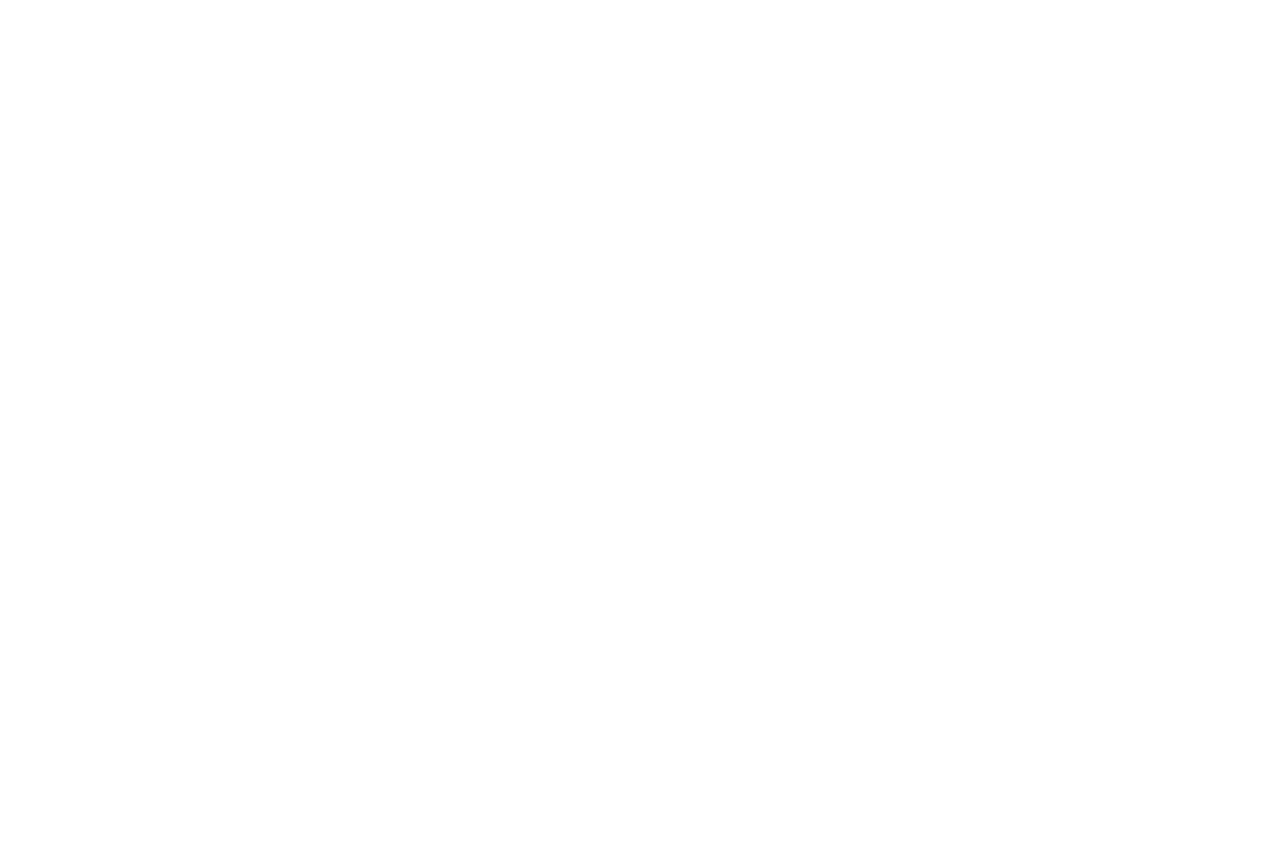
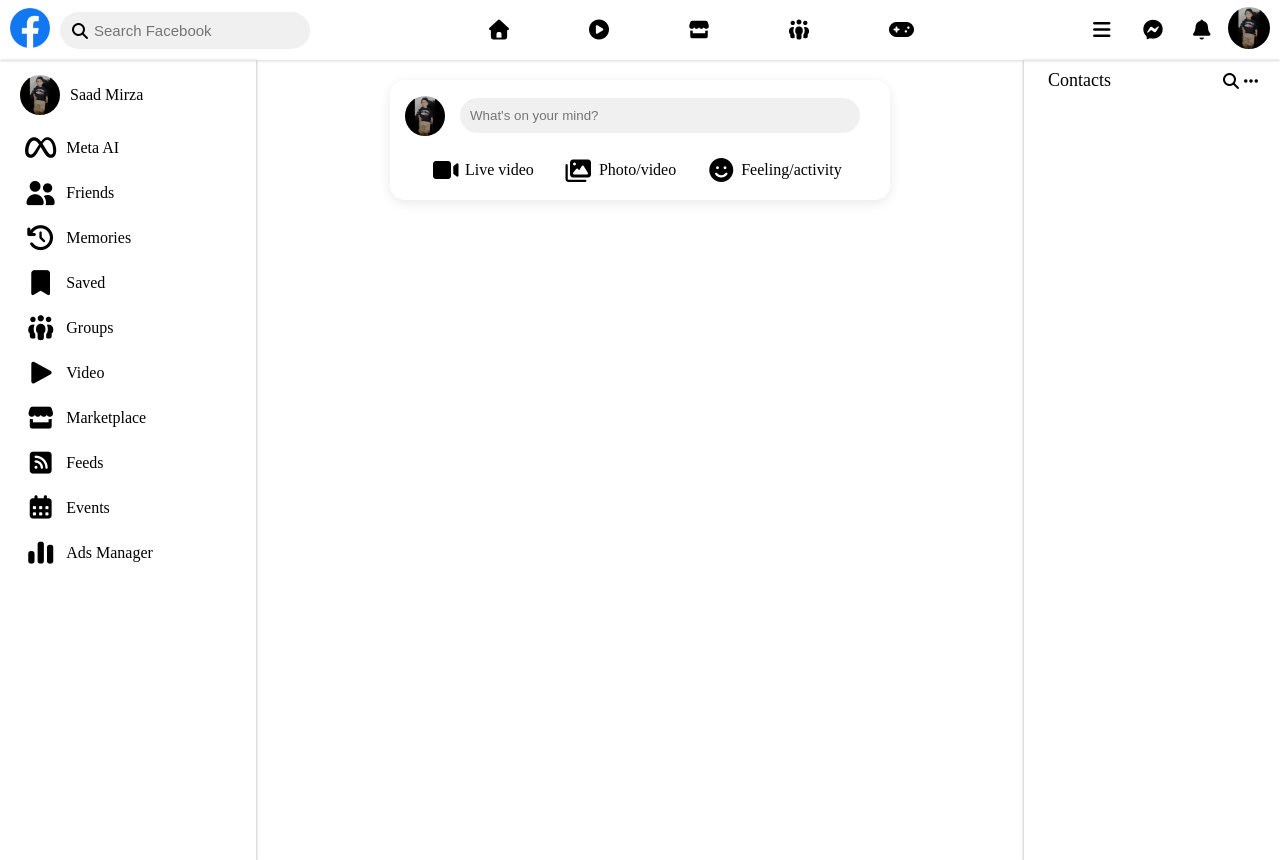
Before and after one commit to saadmirza729/Facebook-clone, a plain HTML site: page index.html in a window 1280 px wide. Before the commit the page ends 800 px from the top, so only its background shows below. Drawn offline with Linux system fonts and the light colour scheme.

Commit message:
file updated

```diff
--- a/index.html
+++ b/index.html
@@ -1,11 +1,129 @@
 <!DOCTYPE html>
 <html lang="en">
+
 <head>
     <meta charset="UTF-8">
     <meta name="viewport" content="width=device-width, initial-scale=1.0">
-    <title>Document</title>
+    <title>Facebook Clone</title>
+    <link rel="stylesheet" href="style.css">
+    <link rel="stylesheet" href="https://cdnjs.cloudflare.com/ajax/libs/font-awesome/7.0.1/css/all.min.css"
+        integrity="sha512-2SwdPD6INVrV/lHTZbO2nodKhrnDdJK9/kg2XD1r9uGqPo1cUbujc+IYdlYdEErWNu69gVcYgdxlmVmzTWnetw=="
+        crossorigin="anonymous" referrerpolicy="no-referrer" />
+
 </head>
+
 <body>
 
+    <header>
+        <nav>
+            <div class="nav-left">
+                <div class="logo">
+                    <img src="./assets/pics/Facebook Logo.png" alt="">
+                </div>
+                <div class="input-nav">
+                    <i class=" search-icon fa-solid fa-magnifying-glass"></i>
+                    <input type="text" placeholder="Search Facebook">
+                </div>
+            </div>
+            <div class="nav-mid">
+
+                <i class=" icon-1 fa-solid fa-house"></i>
+                <i class=" icon-1 fa-solid fa-circle-play"></i>
+                <i class=" icon-1 fa-solid fa-store"></i>
+                <i class=" icon-1 fa-solid fa-people-group"></i>
+                <i class=" icon-1 fa-solid fa-gamepad"></i>
+            </div>
+            <div class="nav-right">
+
+                <i class=" icon-2 fa-solid fa-bars"></i>
+                <i class=" icon-2 fa-brands fa-facebook-messenger"></i>
+                <i class=" icon-2 fa-solid fa-bell"></i>
+
+                <div class="profile-img">
+                    <img src="./assets/pics/profile pic.jpg" alt="">
+                </div>
+            </div>
+        </nav>
+    </header>
+
+    <main>
+
+        <div class="main-left">
+            <div class="side-name1">
+                <img src="./assets/pics/profile pic.jpg" alt="">
+                <p>Saad Mirza</p>
+            </div>
+            <div class="side-name1 side-icon1">
+                <i class="fa-brands fa-meta"></i>
+                <p>Meta AI</p>
+            </div>
+            <div class="side-name1 side-icon1">
+                <i class="fa-solid fa-user-group"></i>
+                <p>Friends</p>
+            </div>
+            <div class="side-name1 side-icon1">
+                <i class="fa-solid fa-clock-rotate-left"></i>
+                <p>Memories</p>
+            </div>
+            <div class="side-name1 side-icon1">
+                <i class="fa-solid fa-bookmark"></i>
+                <p>Saved</p>
+            </div>
+            <div class="side-name1 side-icon1">
+                <i class="fa-solid fa-people-group"></i>
+                <p>Groups</p>
+            </div>
+            <div class="side-name1 side-icon1">
+                <i class="fa-solid fa-play"></i>
+                <p>Video</p>
+            </div>
+            <div class="side-name1 side-icon1">
+                <i class="fa-solid fa-store"></i>
+                <p>Marketplace</p>
+            </div>
+            <div class="side-name1 side-icon1">
+                <i class="fa-solid fa-square-rss"></i>
+                <p>Feeds</p>
+            </div>
+            <div class="side-name1 side-icon1">
+                <i class="fa-solid fa-calendar-days"></i>
+                <p>Events</p>
+            </div>
+            <div class="side-name1 side-icon1">
+                <i class="fa-solid fa-chart-simple"></i>
+                <p>Ads Manager</p>
+            </div>
+
+        </div>
+        <div class="main-mid">
+            <div class="uploads">
+                <div class="status-logo">
+                    <img src="./assets/pics/profile pic.jpg" alt="">
+                </div>
+                <input type="text" placeholder="What's on your mind?" class="mid-input">
+                <div class="info1">
+                    <div class="mid-icon1 icon-i"><i class="fa-solid fa-video"></i>
+                    <p>Live video</p></div>
+                    <div class="mid-icon2 icon-i"><i class="fa-solid fa-images"></i>
+                    <p>Photo/video</p></div>
+                    <div class="mid-icon3 icon-i"><i class="fa-solid fa-face-smile"></i>
+                    <p>Feeling/activity</p></div>
+
+                </div>
+            </div>
+        </div>
+        <div class="main-right">
+            <div class="contacts">
+                <p>Contacts</p>
+                <i class="fa-solid fa-magnifying-glass"></i>
+                <i class="fa-solid fa-ellipsis"></i>
+            </div>
+
+        </div>
+    </main>
+
+
+    <script src="app.js"></script>
 </body>
+
 </html>
--- a/style.css
+++ b/style.css
@@ -0,0 +1,212 @@
+* {
+    padding: 0;
+    margin: 0;
+    box-sizing: border-box;
+}
+
+
+nav {
+    display: flex;
+    align-items: center;
+    justify-content: space-between;
+    width: 100%;
+    height: 60px;
+    box-shadow: rgba(0, 0, 0, 0.1) 0px 1px 3px 0px, rgba(0, 0, 0, 0.06) 0px 1px 2px 0px;
+}
+
+.nav-left {
+    display: flex;
+    align-items: center;
+}
+
+.nav-left > .logo{
+    margin: 0px 10px 0px 10px ;
+}
+
+.nav-left > .logo > img {
+    width: 40px;
+}
+
+
+.nav-left > .input-nav > input {
+    padding: 10px;
+    width: 250px;
+    font-size: 15px;
+    padding-left: 34px;
+    border: none;
+    border-radius: 20px;
+    background-color: rgb(240, 240, 240);
+}
+
+.nav-left > .input-nav > input:focus {
+    outline: none;
+}
+
+.nav-left > .input-nav > .search-icon {
+    position: absolute;
+    margin: 11px 0px 0px 10px;
+}
+
+.nav-mid {
+    display: flex;
+    align-items: center;
+
+}
+
+.nav-mid > .icon-1 {
+    padding: 50px;
+    font-size: 20px;
+}
+
+.nav-mid > .icon-1:hover {
+    color: #1178f2;
+}
+
+
+.nav-right{
+    display: flex;
+    align-items: center;
+
+}
+
+.nav-right > .icon-2 {
+    padding: 25px;
+    font-size: 20px;
+}
+
+.nav-right > .icon-2:hover {
+    color: #1178f2;
+}
+
+.nav-right > .profile-img > img {
+    width: 42px;
+    border-radius: 50%;
+    margin: 0px 10px 0px 10px ;
+
+}
+
+main {
+    display: flex;
+    align-items: center;
+    justify-content: space-between;
+}
+
+main > .main-left {
+    height: 800px;
+    width: 20%;
+    box-shadow: rgba(60, 64, 67, 0.3) 0px 1px 2px 0px, rgba(60, 64, 67, 0.15) 0px 1px 3px 1px;
+}
+
+main > .main-mid > .uploads {
+    box-shadow: rgba(0, 0, 0, 0.09) 0px 3px 12px;
+    border-radius: 15px;
+    display: flex;
+    align-items: center;
+    width: 500px;
+    height: 120px;
+    margin: 0px 0px 640px 0px;
+}
+
+main > .main-mid > .uploads > .info1 {
+    display: flex;
+    position: absolute;
+    margin-top: 80px;
+}
+main > .main-mid > .uploads > .status-logo > img {
+    width: 40px;
+    border-radius: 50%;
+    margin: 15px;
+    margin-bottom: 60px;
+}
+
+.mid-icon1 {
+    display: flex;
+    align-items: center;
+    margin: 0px -20px 20px 40px;
+}
+
+.mid-icon1:hover {
+    color: #1178f2;
+}
+
+.mid-icon2 {
+    display: flex;
+    align-items: center;
+  margin: 0px -20px 20px 50px;
+}
+
+.mid-icon2:hover {
+    color: #1178f2;
+}
+
+.mid-icon3 {
+    display: flex;
+    align-items: center;
+  margin: 0px -20px 20px 50px;
+}
+
+.mid-icon3:hover {
+    color: #1178f2;
+}
+
+.icon-i i {
+    font-size: 24px;
+    margin: 0px 5px 0px 0px;
+}
+
+.uploads .mid-input {
+    padding: 10px;
+    margin-bottom: 50px;
+    border-radius: 40px;
+    background-color: rgb(240, 240, 240);
+    border: none;
+    width: 400px;
+}
+
+.uploads .mid-input:focus {
+    outline: none;
+}
+
+main > .main-right {
+    height: 800px;
+    width: 20%;
+    box-shadow: rgba(60, 64, 67, 0.3) 0px 1px 2px 0px, rgba(60, 64, 67, 0.15) 0px 1px 3px 1px;
+}
+
+main > .main-left > .side-name1 {
+    display: flex;
+    align-items: center;
+    margin: 15px 0px 0px 10px ;
+}
+
+main > .main-left > .side-name1 > img {
+    width: 40px;
+    border-radius: 50%;
+    margin: 0px 10px 0px 10px ;
+
+}
+
+main > .main-left > .side-icon1 {
+    margin: 20px 0px 20px 10px ;
+}
+
+main > .main-left > .side-icon1 > i {
+    font-size: 25px;
+    margin: 0px 10px 0px 15px ;
+
+}
+
+main > .main-left > .side-icon1 > i:hover {
+    color: #1178f2;
+}
+
+main > .main-right > .contacts  {
+    display: flex;
+    align-items: center;
+    margin: 10px 0px 0px 0px;
+}
+
+main > .main-right > .contacts > p {
+    font-size: 18px;
+    margin: 0px 110px 0px 24px;
+}
```
Also changed, not shown: assets/pics/Facebook Logo.png (added), assets/pics/profile pic.jpg (added).
